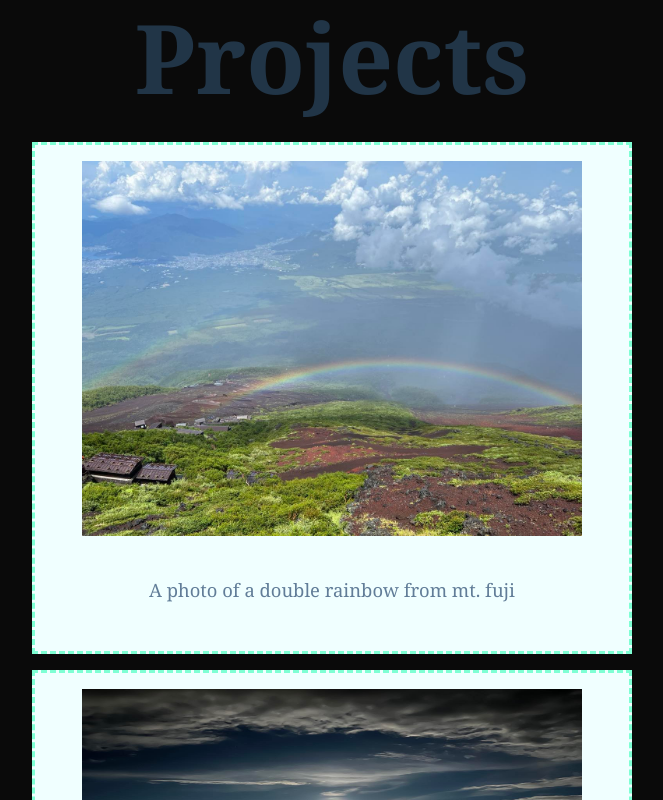
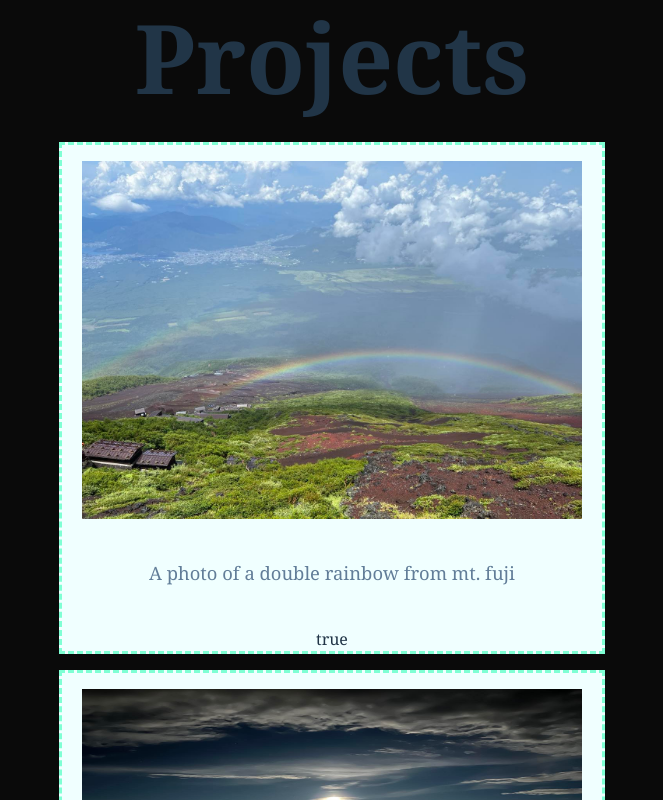
Before and after one commit to MichaelSault/Portfolio2024, a React (Vite) app: page / in a window 1280 px wide. Shown: the part 860-1660 px from the top of the page, without its empty margins (308-971 px from the left). Built offline with nearby package versions, Linux system fonts and the light colour scheme.

Commit message:
worked on logic for carousel

```diff
--- a/src/components/CarouselItem.component.jsx
+++ b/src/components/CarouselItem.component.jsx
@@ -7,11 +7,21 @@ function CarouselItem({item, active}){
     console.log(item.image.default);
     console.log(item.title, active);
     return (
-        <div className="carousel-item" display={`${active? "block":"hidden"}`}>
-            <div></div>
-            <img className="carousel-image" src={item.image}/>
-            <div className="carousel-item-description">{item.description}</div>
+        <div>
+            {active = true
+                ? <div className="carousel-item">
+                    <div></div>
+                    <img className="carousel-image" src={item.image}/>
+                    <div className="carousel-item-description">{item.description}</div>
+                    <div>{active}</div>
+                </div>
+                : <div>this should be hidden</div>
+            }
+
         </div>
+
+
+
     )
 }
 
--- a/src/styleSheets/carousel.css
+++ b/src/styleSheets/carousel.css
@@ -75,6 +75,10 @@ body{
     padding-top: 1em;
 }
 
+.carousel-item-hidden{
+    display: none;
+}
+
 .carousel-item-title{
     font-size: 1.5rem;
     margin: 40px 0 40px 0;
```
